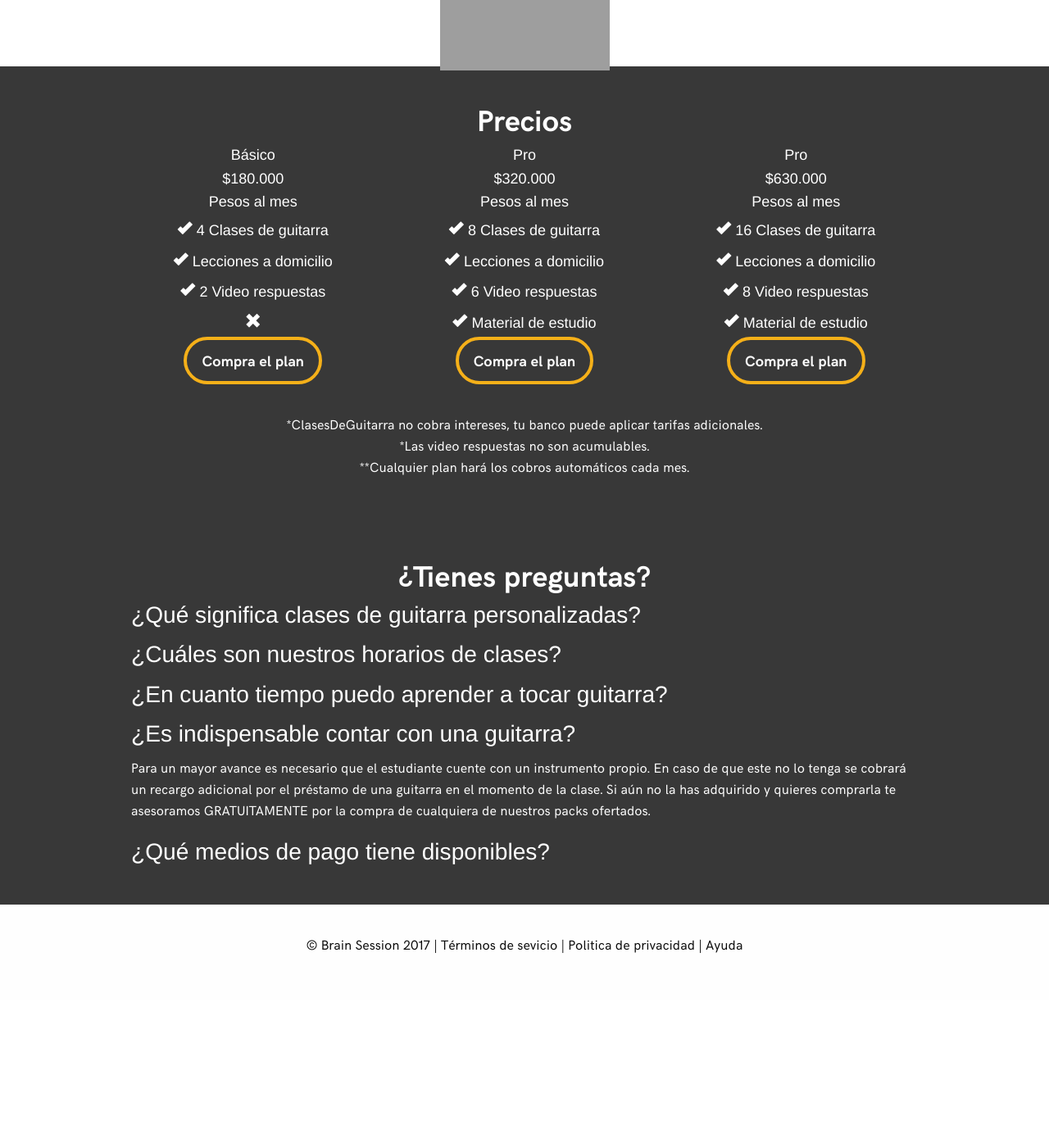
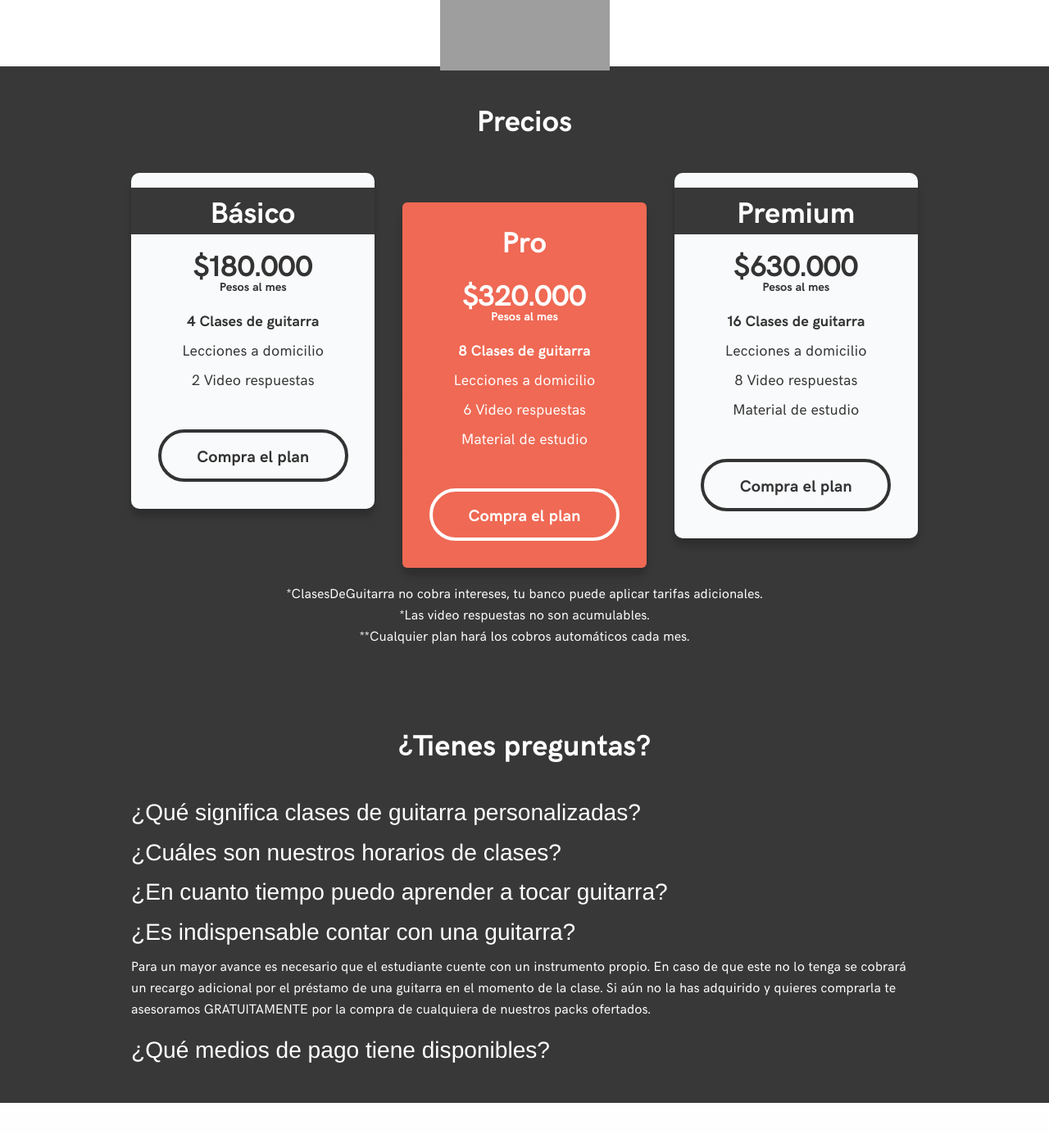
Before and after one commit to treeboxcompany/brainsessions, a PHP site: page /home.html in a window 1280 px wide. Shown: the part 2838-4222 px from the top of the page at 82% size. Before the commit the page ends 4001 px from the top, so only its background shows below. Run offline with PHP 8.4, Linux system fonts and the light colour scheme; some web fonts are replaced; grey boxes are pictures that could not be loaded.

Commit message:
Tabla de precios
[New]
Agregada la tabla de precios para las clases a domicilio.

```diff
--- a/css/app.css
+++ b/css/app.css
@@ -137,6 +137,7 @@ p{
 
 #prices-content h2, #faqs-content h2{
 	color: #fff;
+	margin-bottom: 1em;
 }
 
 #stories-content{
@@ -235,3 +236,69 @@ p{
 	bottom: 2.3em;
 	left: 21%;
 }
+
+.pricing-table {
+  background: #F9FAFB;
+	border-radius: 10px;
+	box-shadow: 0 9px 10px 0 rgba(0,0,0,0.20);
+	}
+  .pricing-table li {
+		color:#333333;
+		font-family: 'hk-regular', helvetica, arial, sans-serif;
+		font-size: 1em;
+    padding: .2em; }
+		.pricing-table li:first-child {
+      padding:  .5em; }
+    .pricing-table li:last-child {
+      border-bottom: 0; }
+	.pricing-table .fi-check{
+		color: #3EBFC0;}
+	.pricing-table .fi-x{
+		color: #EF6954;}
+	.pricing-table .lessons{
+		font-family: 'hk-bold', helvetica, arial, sans-serif;
+		margin-top: .5em;
+	}
+	.pricing-table .month{
+		font-size: .8em;
+		font-family: 'hk-bold', helvetica, arial, sans-serif;
+		margin-top: -1.6em;
+	}
+	.pricing-table .title {
+		font-family: 'hk-bold', helvetica, arial, sans-serif;
+		background-color: #383838;
+    color: #fff;
+    font-size: 2em;
+    border-bottom: 0;
+		padding: 0;}
+  .pricing-table .price {
+		font-family: 'hk-bold', helvetica, arial, sans-serif;
+    background-color: #F9FAFB;
+    color: #333333;
+    font-size: 2em;
+    border-bottom: 0;
+	 }
+  .pricing-table .button {
+			border: 4px solid #333;
+			color:#333;
+			width: 80%;
+			margin: 2em 0 1.5em;
+			font-size: 1.1em;
+			}
+.pricing-star{
+	background: #EF6954;
+	color: #fff;
+	margin-top: 2em;
+}
+	.pricing-star .price, .pricing-star .title, .pricing-star li {
+		background: #EF6954;
+		color: #fff;
+		border-radius: 6px;
+	}
+	.pricing-star .price{
+		margin-top: -.5em;
+	}
+	.pricing-star .button{
+		border: 4px solid #fff;
+		color: #fff;
+	}
--- a/home.html
+++ b/home.html
@@ -134,40 +134,42 @@
     <div class="row" data-equalizer data-equalize-on="small">
       <div class="column small-10 medium-4">
         <ul class="pricing-table no-bullet text-center">
+          <li></li>
           <li class="title">Básico</li>
           <li class="price">$180.000</li>
           <li class="month">Pesos al mes</li>
-          <li><i class="fi-check"></i> 4 Clases de guitarra</li>
-          <li><i class="fi-check"></i> Lecciones a domicilio</li>
-          <li><i class="fi-check"></i> 2 Video respuestas</li>
-          <li><i class="fi-x"></i></li>
+          <li class="lessons"> 4 Clases de guitarra</li>
+          <li> Lecciones a domicilio</li>
+          <li> 2 Video respuestas</li>
+
+          <li><a class="button" href="#">Compra el plan</a></li>
+        </ul>
+      </div>
+
+      <div class="column small-6 medium-4">
+        <ul class="pricing-table no-bullet text-center pricing-star">
+          <li class="title">Pro</li>
+          <li class="price">$320.000</li>
+          <li class="month">Pesos al mes</li>
+          <li class="lessons"> 8 Clases de guitarra</li>
+          <li> Lecciones a domicilio</li>
+          <li> 6 Video respuestas</li>
+          <li> Material de estudio</li>
           <li><a class="button" href="#">Compra el plan</a></li>
         </ul>
       </div>
 
       <div class="column small-6 medium-4">
         <ul class="pricing-table no-bullet text-center">
-          <li class="title">Pro</li>
-          <li class="price">$320.000</li>
-          <li class="month">Pesos al mes</li>
-          <li><i class="fi-check"></i> 8 Clases de guitarra</li>
-          <li><i class="fi-check"></i> Lecciones a domicilio</li>
-          <li><i class="fi-check"></i> 6 Video respuestas</li>
-          <li><i class="fi-check"></i> Material de estudio</li>
-          <li><a class="button" href="#">Compra el plan</a></li>
-        </ul>
-      </div>
-
-      <div class="column small-6 medium-4">
-        <ul class="pricing-table no-bullet text-center">
-          <li class="title">Pro</li>
+          <li></li>
+          <li class="title">Premium</li>
           <li class="price">$630.000</li>
           <li class="month">Pesos al mes</li>
-          <li><i class="fi-check"></i> 16 Clases de guitarra</li>
-          <li><i class="fi-check"></i> Lecciones a domicilio</li>
-          <li><i class="fi-check"></i> 8 Video respuestas</li>
-          <li><i class="fi-check"></i> Material de estudio</li>
-          <li><a class="button " href="#">Compra el plan</a></li>
+          <li class="lessons"> 16 Clases de guitarra</li>
+          <li> Lecciones a domicilio</li>
+          <li> 8 Video respuestas</li>
+          <li> Material de estudio</li>
+          <li><a class="button buy" href="#">Compra el plan</a></li>
         </ul>
       </div>
 
```
